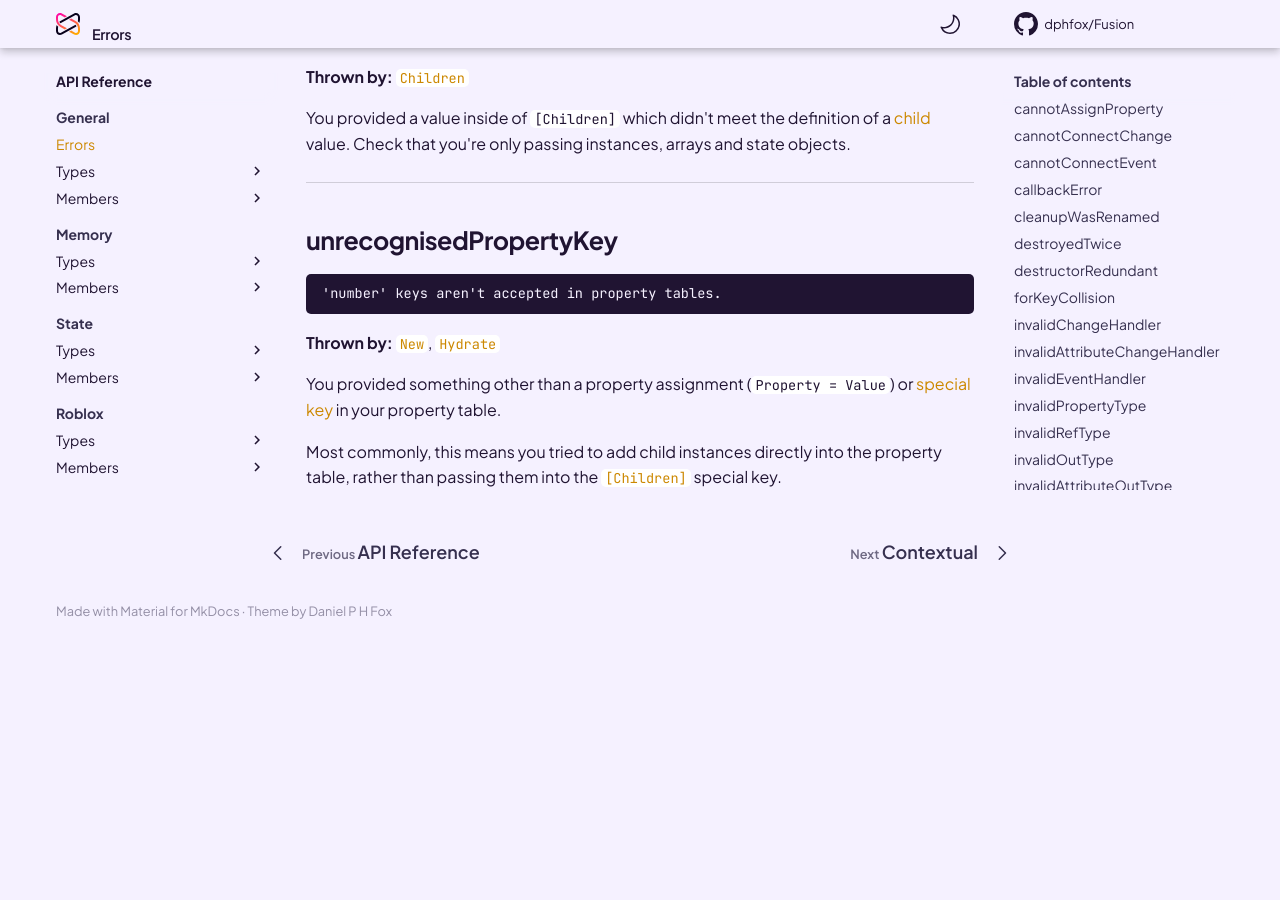
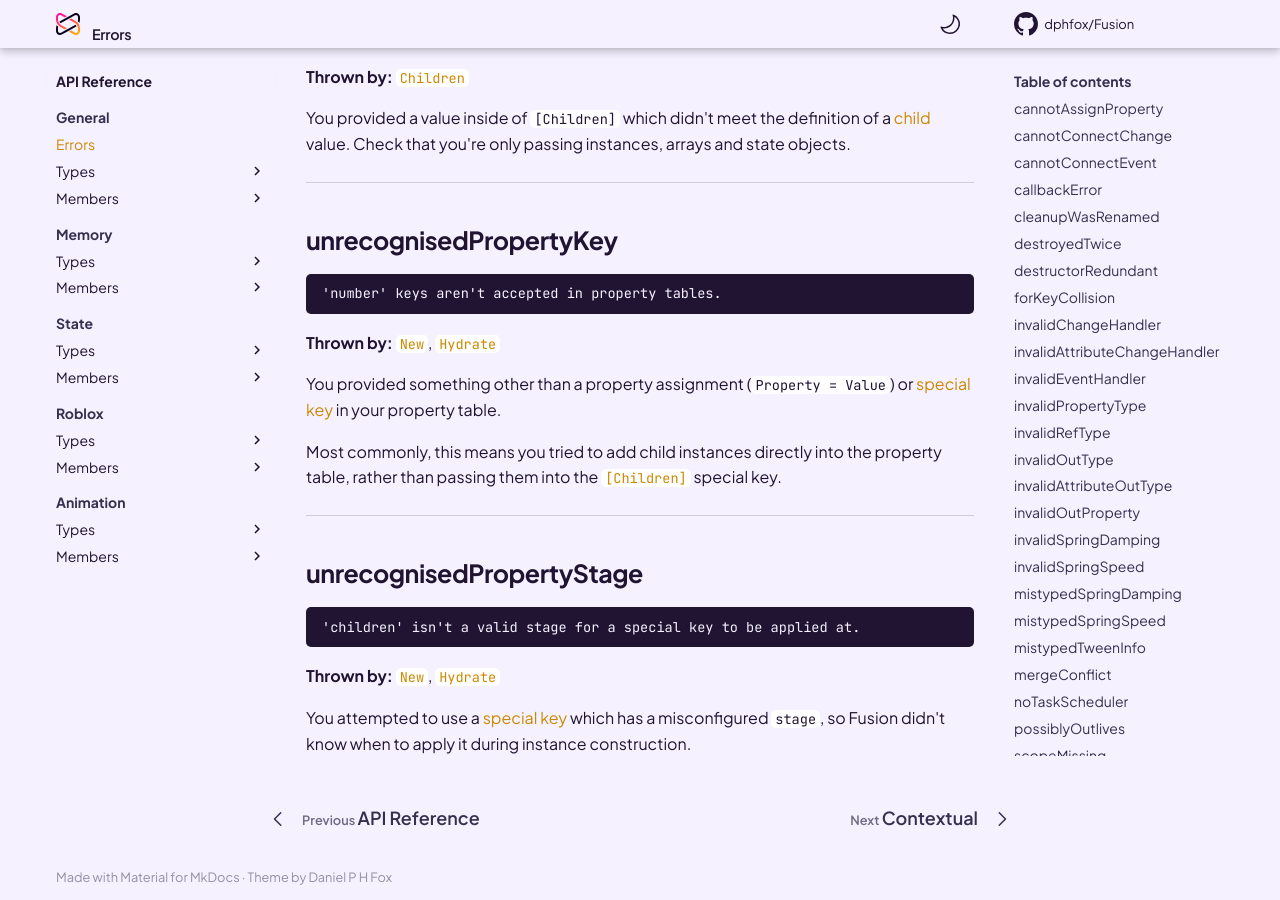
Before and after one commit to dphfox/Fusion, an MkDocs documentation site: the page built from docs/api-reference/general/errors.md, in a window 1280 px wide and 900 px high, scrolled down 9362 px. Built offline with MkDocs 1.6.1 and Material for MkDocs 9.7.7, drawn with Linux system fonts in a browser that asks for light colours; comment, search, counter and statistics services are not loaded; the version menu is left out; before the commit the page ends 9996 px from its top, so only the background shows below that.

Commit message:
unrecognisedPropertyStage error

````diff
--- a/docs/api-reference/general/errors.md
+++ b/docs/api-reference/general/errors.md
@@ -653,3 +653,23 @@ Most commonly, this means you tried to add child instances directly into the
 property table, rather than passing them into the
 [`[Children]`](../../roblox/members/children) special key.
 </div>
+
+
+-----
+
+<div class="fusiondoc-error-api-section" markdown>
+
+## unrecognisedPropertyStage
+
+```
+'children' isn't a valid stage for a special key to be applied at.
+```
+
+**Thrown by:**
+[`New`](../../roblox/members/new),
+[`Hydrate`](../../roblox/members/hydrate)
+
+You attempted to use a [special key](../../roblox/types/specialkey) which has a
+misconfigured `stage`, so Fusion didn't know when to apply it during instance
+construction.
+</div>
````
